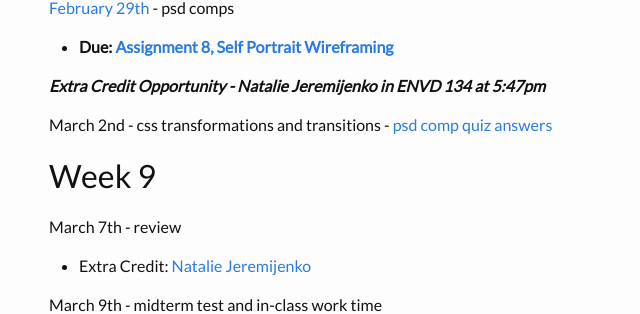
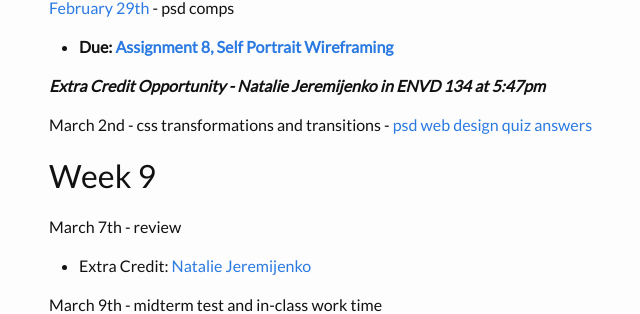
Before and after one commit to coloringchaos/web-spring-16, a Jekyll site: the page built from timeline.md, in a window 1280 px wide and 900 px high, scrolled down 1592 px. Shown: the part 145-459 px from the top of the window, without its empty margins (221-861 px from the left). Built offline with Jekyll 4.4.1, drawn with Linux system fonts in a browser that asks for light colours.

Commit message:
timeline

```diff
--- a/timeline.md
+++ b/timeline.md
@@ -72,7 +72,7 @@
 
 ***Extra Credit Opportunity - Natalie Jeremijenko in ENVD 134 at 5:47pm***
 
-March 2nd - css transformations and transitions - [psd comp quiz answers](/web-spring-16/resources/web-psd-vid-quiz.pdf )
+March 2nd - css transformations and transitions - [psd web design quiz answers](/web-spring-16/resources/web-psd-vid-quiz.pdf )
 
 # Week 9
 March 7th - review
```
